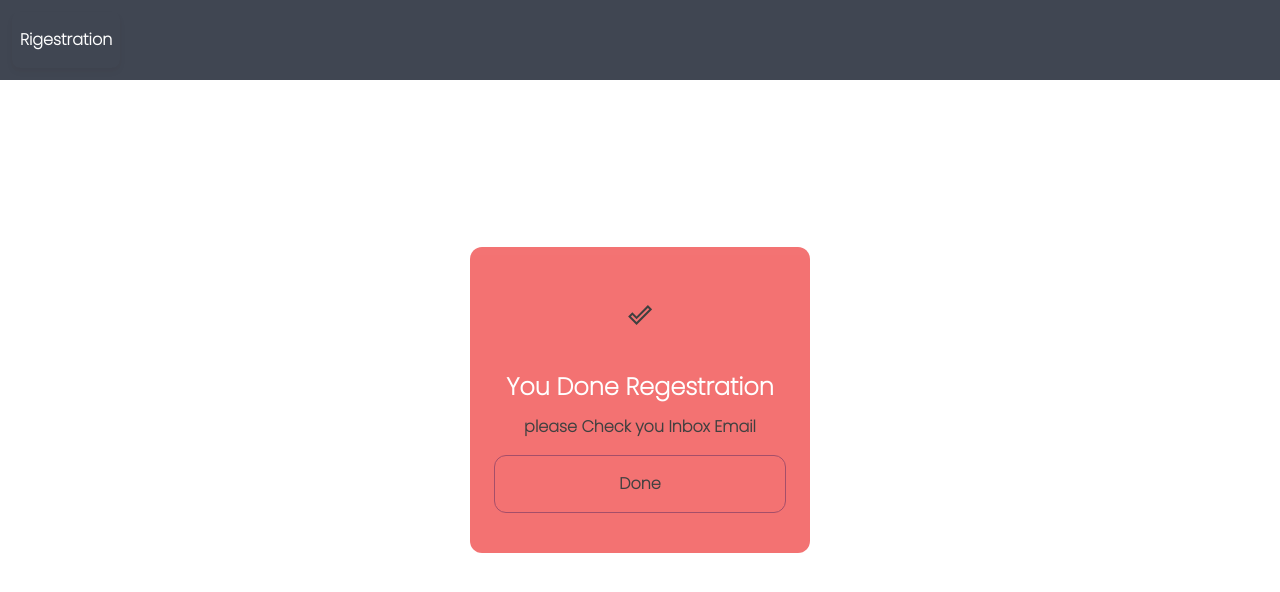
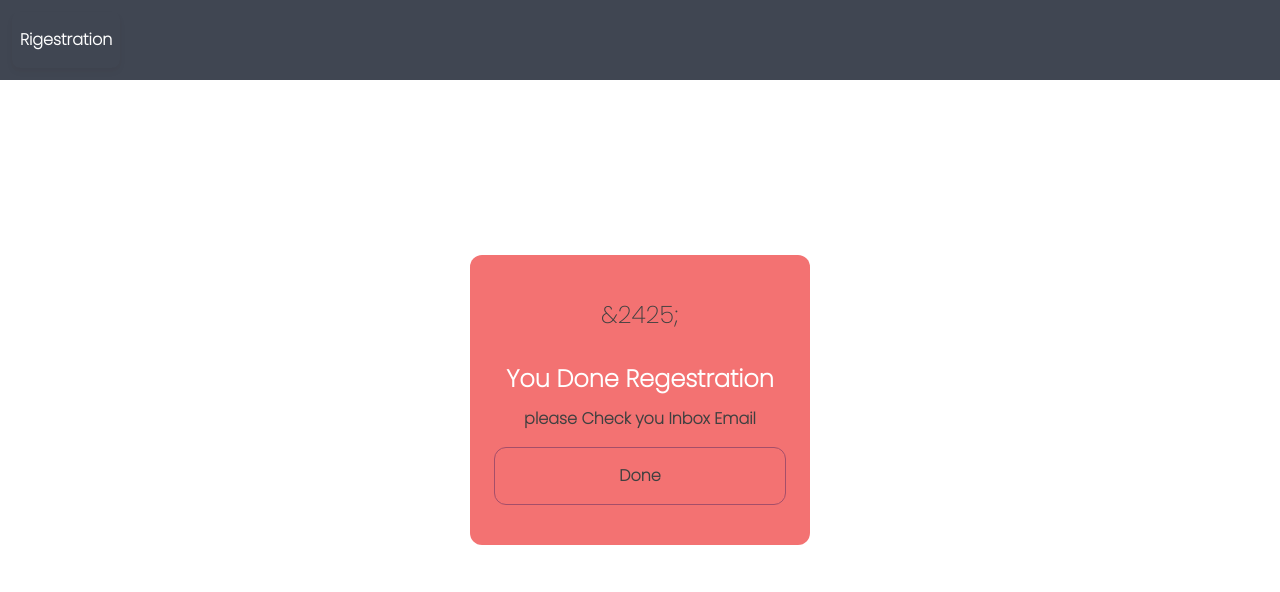
Before and after one commit to MohammedElMO/Apps, a React (Vite) app in the folder myApp/: page /thankYou in a window 1280 px wide. Shown: the top 592 px of the page. Built offline with nearby package versions, Linux system fonts and the light colour scheme.

Commit message:
thai is it

```diff
--- a/myApp/package.json
+++ b/myApp/package.json
@@ -20,6 +20,7 @@
     "autoprefixer": "^10.4.13",
     "postcss": "^8.4.21",
     "prettier": "^2.8.4",
+    "react-icon": "^1.0.0",
     "react-router-dom": "^6.8.1",
     "smtpjs": "^0.0.1",
     "tailwindcss": "^3.2.7",
--- a/myApp/src/components/thankYou.tsx
+++ b/myApp/src/components/thankYou.tsx
@@ -1,5 +1,5 @@
 import * as React from 'react';
-import {MdOutlineDoneOutline} from "react-icons/md"
+// import {MdOutlineDoneOutline} from "react-icons/md"
 type Props = {
 
 };
@@ -9,7 +9,8 @@ export const ThankYou = (props: Props) => {
 
             <section className=" font-Poppin bg-red-500 opacity-75 self-center rounded-xl p-6">
                 <div className='flex scale-150 ring-slate-400   p-6 justify-center w-full'>
-                <MdOutlineDoneOutline className='h-10' />
+                {/* <MdOutlineDoneOutline className='h-10' /> */}
+                &2425;
                 </div>
                 <h3 className= 'm-3 font-bold text-center text-2xl text-white '>You Done Regestration</h3>
                 <p className='text-center font-semibold '>please Check you Inbox Email</p>
```
Also changed, not shown: 1 other file (tests, documents, lock files or other folders).
